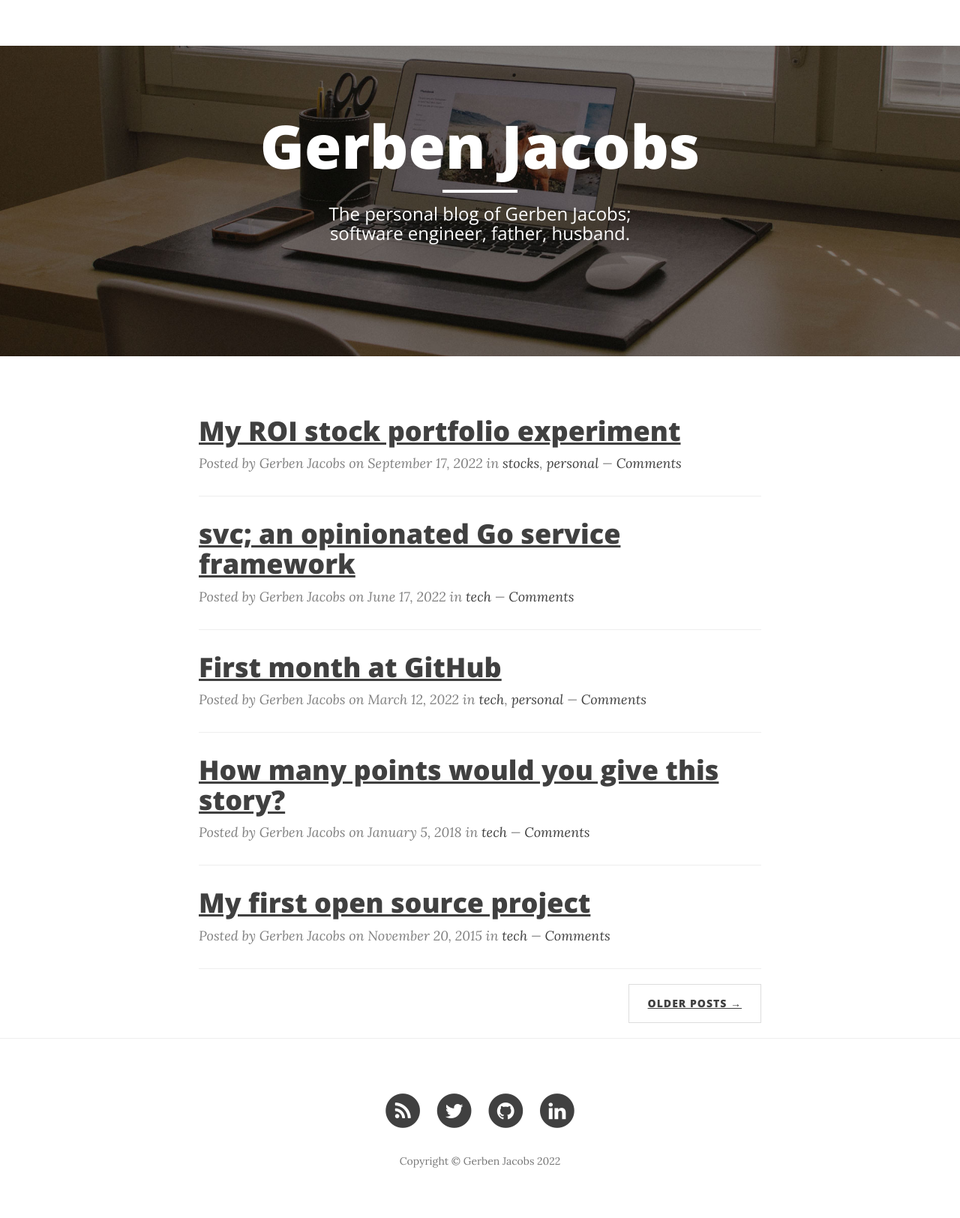
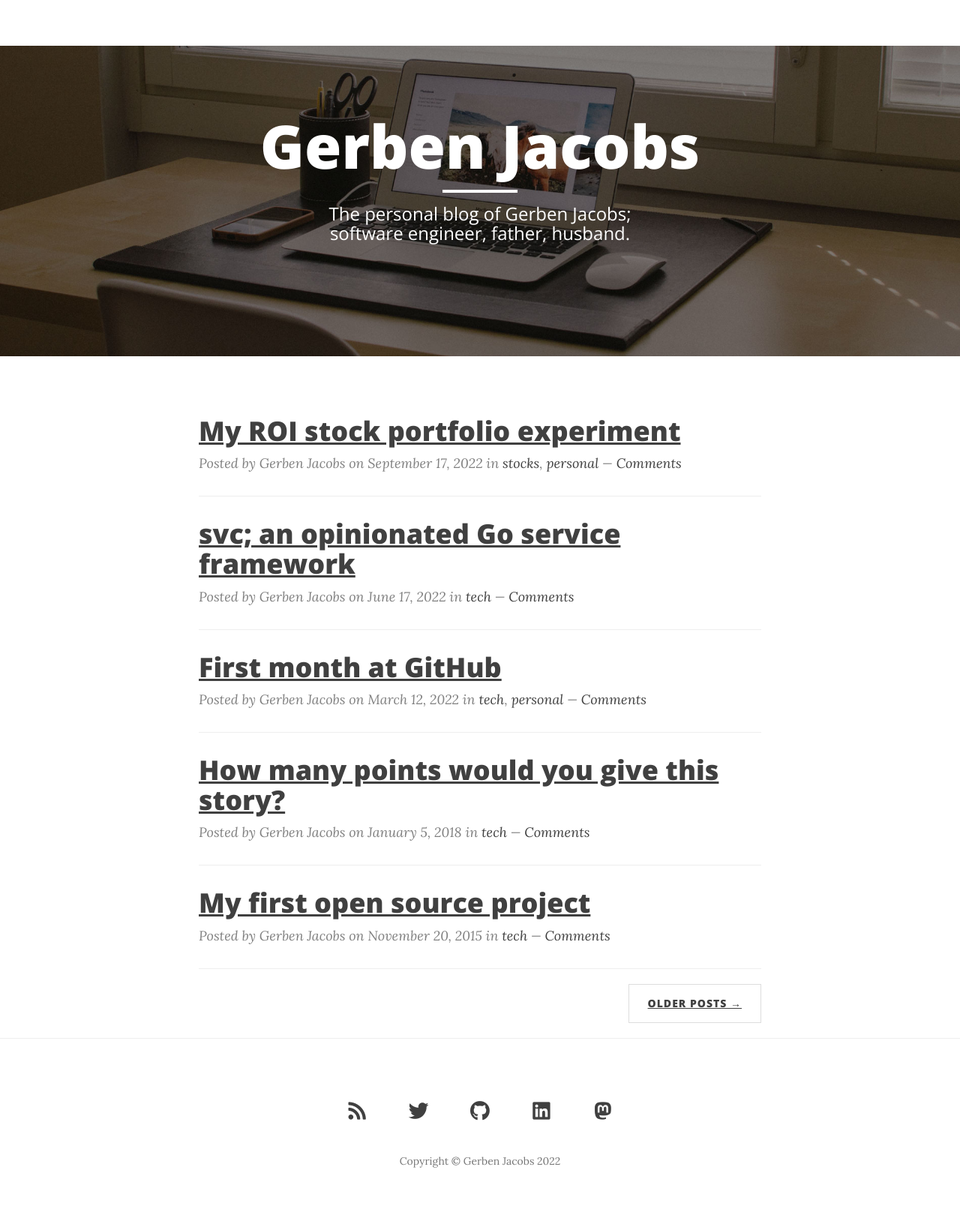
Before and after one commit to gerbenjacobs/gerbenjacobs.github.io, a Jekyll site: the page built from index.html, in a window 1280 px wide. Shown: the whole page at 75% size. Built offline with Jekyll 4.4.1, drawn with Linux system fonts in a browser that asks for light colours; nearby versions of some CDN libraries; the list of posts is cut into pages by our own code; comment, search, counter and statistics services are not loaded.

Commit message:
update fontawesome + adds mastodon link

```diff
--- a/_includes/footer.html
+++ b/_includes/footer.html
@@ -7,8 +7,7 @@
                     <li>
                         <a href="{{ "/feed.xml" | prepend: site.baseurl }}">
                             <span class="fa-stack fa-lg">
-                                <i class="fa fa-circle fa-stack-2x"></i>
-                                <i class="fa fa-rss fa-stack-1x fa-inverse"></i>
+                                <i class="fa fa-rss"></i>
                             </span>
                         </a>
                     </li>
@@ -16,8 +15,7 @@
                     <li>
                         <a href="https://twitter.com/{{ site.twitter_username }}">
                             <span class="fa-stack fa-lg">
-                                <i class="fa fa-circle fa-stack-2x"></i>
-                                <i class="fa fa-twitter fa-stack-1x fa-inverse"></i>
+                                <i class="fab fa-twitter"></i>
                             </span>
                         </a>
                     </li>
@@ -26,8 +24,7 @@
                     <li>
                         <a href="https://www.facebook.com/{{ site.facebook_username }}">
                             <span class="fa-stack fa-lg">
-                                <i class="fa fa-circle fa-stack-2x"></i>
-                                <i class="fa fa-facebook fa-stack-1x fa-inverse"></i>
+                                <i class="fab fa-facebook"></i>
                             </span>
                         </a>
                     </li>
@@ -36,8 +33,7 @@
                     <li>
                         <a href="https://github.com/{{ site.github_username }}">
                             <span class="fa-stack fa-lg">
-                                <i class="fa fa-circle fa-stack-2x"></i>
-                                <i class="fa fa-github fa-stack-1x fa-inverse"></i>
+                                <i class="fab fa-github"></i>
                             </span>
                         </a>
                     </li>
@@ -46,12 +42,18 @@
                     <li>
                         <a href="https://www.linkedin.com/in/{{ site.linkedin_username }}">
                             <span class="fa-stack fa-lg">
-                                <i class="fa fa-circle fa-stack-2x"></i>
-                                <i class="fa fa-linkedin fa-stack-1x fa-inverse"></i>
+                                <i class="fab fa-linkedin"></i>
                             </span>
                         </a>
                     </li>
                     {% endif %}
+                    <li>
+                        <a href="https://mastodon.social/@gerben" rel="me">
+                            <span class="fa-stack fa-lg">
+                                <i class="fab fa-mastodon"></i>
+                            </span>
+                        </a>
+                    </li>
                 </ul>
                 <p class="copyright text-muted">Copyright &copy; {{ site.title }} {{ site.time | date: '%Y' }}</p>
             </div>
--- a/_includes/head.html
+++ b/_includes/head.html
@@ -30,7 +30,7 @@
     <link rel="stylesheet" href="{{ '/css/syntax.css' | prepend: site.baseurl }}">
 
     <!-- Custom Fonts -->
-    <link href="//maxcdn.bootstrapcdn.com/font-awesome/4.3.0/css/font-awesome.min.css" rel="stylesheet" type="text/css">
+    <link rel="stylesheet" href="https://cdnjs.cloudflare.com/ajax/libs/font-awesome/5.15.4/css/all.min.css" integrity="sha512-1ycn6IcaQQ40/MKBW2W4Rhis/DbILU74C1vSrLJxCq57o941Ym01SwNsOMqvEBFlcgUa6xLiPY/NS5R+E6ztJQ==" crossorigin="anonymous" referrerpolicy="no-referrer" />
     <link href='//fonts.googleapis.com/css?family=Lora:400,700,400italic,700italic' rel='stylesheet' type='text/css'>
     <link href='//fonts.googleapis.com/css?family=Open+Sans:300italic,400italic,600italic,700italic,800italic,400,300,600,700,800'
           rel='stylesheet' type='text/css'>
```
